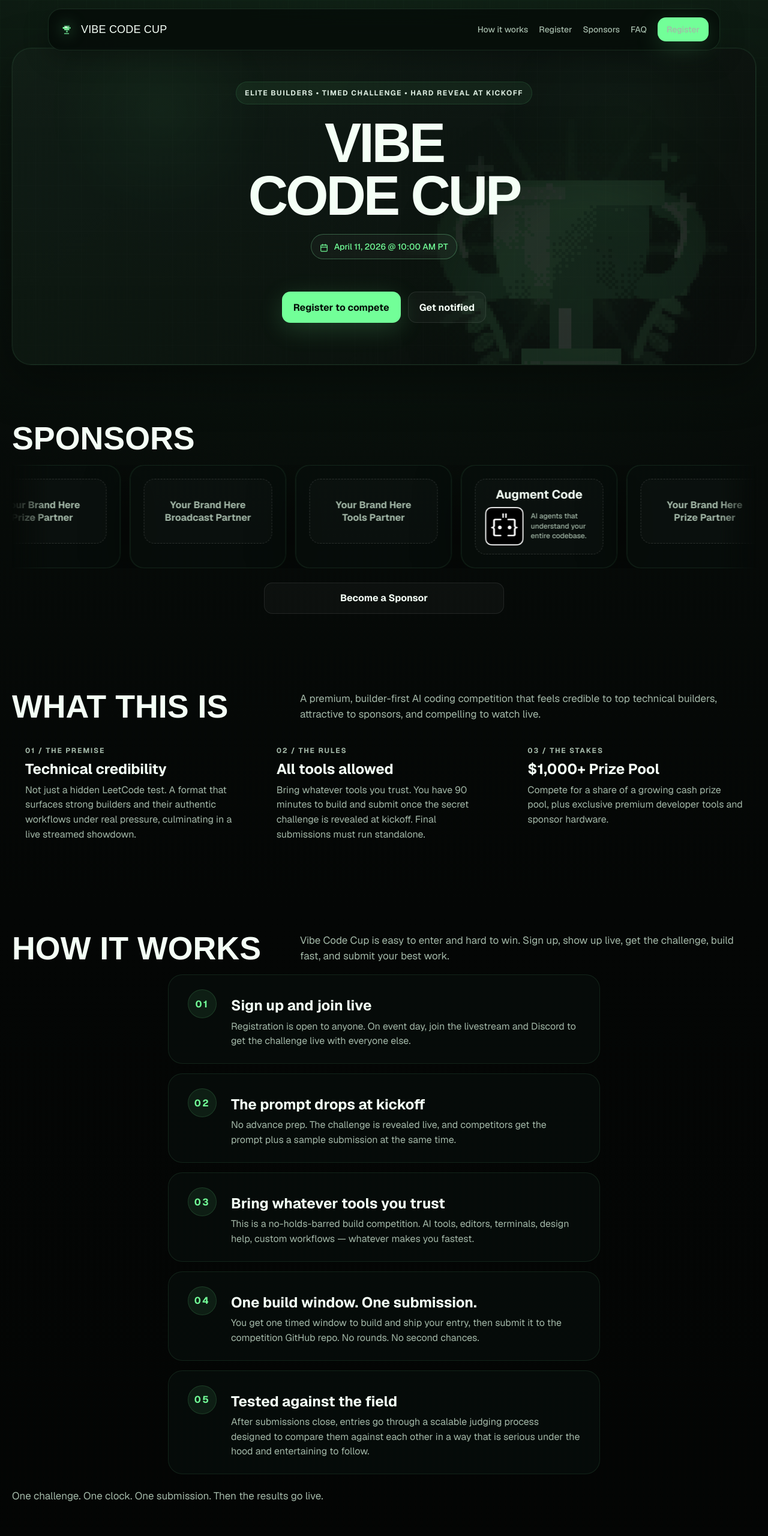
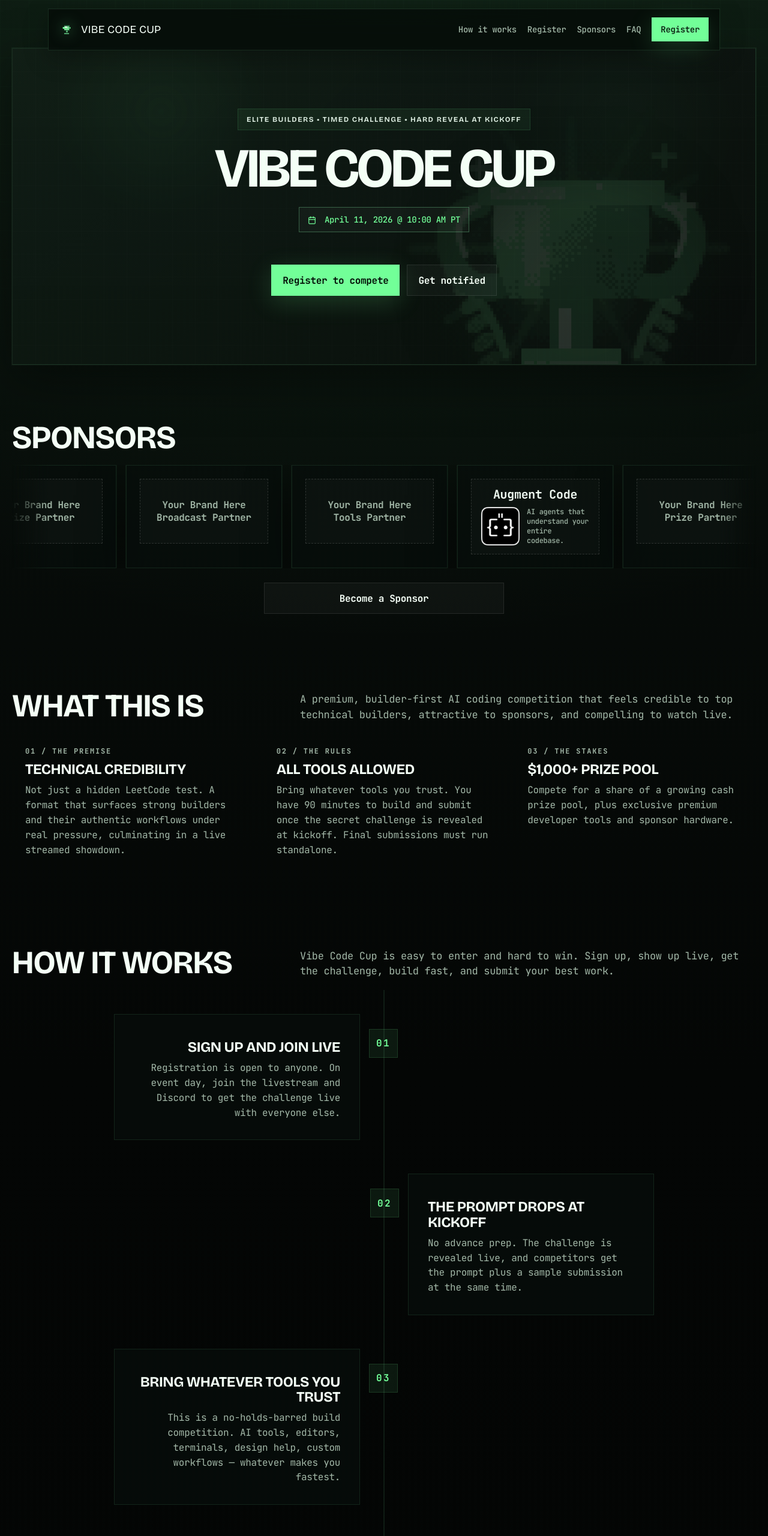
Before and after one commit to aj47/vibe-code-cup, a website: page public/index.html in a window 1280 px wide. Shown: the top 2560 px of the page at 60% size. Drawn offline with nearby package versions, Linux system fonts and the light colour scheme; a web font is replaced by a local one.

Commit message:
Apply frontend-design aesthetic overhaul and fix nav button text color

```diff
--- a/public/index.html
+++ b/public/index.html
@@ -22,9 +22,12 @@
   <link id="site-favicon" rel="icon" type="image/svg+xml" href="/favicon-trophy-phosphor.svg" />
   <link rel="preconnect" href="https://fonts.googleapis.com">
   <link rel="preconnect" href="https://fonts.gstatic.com" crossorigin>
-  <link href="https://fonts.googleapis.com/css2?family=Geist:wght@400;500;600;700;800&family=Raleway:wght@500;700&family=Special+Gothic+Expanded+One&display=swap" rel="stylesheet">
+  <link href="https://fonts.googleapis.com/css2?family=Bricolage+Grotesque:opsz,wght@12..96,200..800&family=JetBrains+Mono:wght@400;500;700&family=Raleway:wght@500;700&family=Special+Gothic+Expanded+One&display=swap" rel="stylesheet">
   <style>
     :root {
+      --font-mono: 'JetBrains Mono', monospace;
+      --font-display: 'Bricolage Grotesque', sans-serif;
+      --font-body: 'JetBrains Mono', monospace;
       --bg: #030403;
       --bg-soft: #0a120d;
       --panel: rgba(8, 14, 11, 0.74);
@@ -42,15 +45,21 @@
     }
 
     * { box-sizing: border-box; }
+    h1, h2, h3, h4, h5, h6, .eyebrow {
+      font-family: var(--font-display);
+      text-transform: uppercase;
+      letter-spacing: -0.02em;
+    }
     html { scroll-behavior: smooth; }
     body {
+      font-family: var(--font-body);
+      letter-spacing: -0.02em;
       margin: 0;
       min-height: 100vh;
       background:
         radial-gradient(circle at 50% -10%, rgba(63, 156, 89, 0.18), transparent 28%),
         linear-gradient(180deg, #09100c 0%, #040605 35%, #020302 100%);
       color: var(--text);
-      font-family: "Geist", Inter, system-ui, sans-serif;
       overflow-x: hidden;
     }
 
@@ -86,7 +95,7 @@
       margin: 0 auto;
       padding: 14px 18px;
       border: 1px solid rgba(139, 255, 176, 0.12);
-      border-radius: 22px;
+      border-radius: 0px;
       backdrop-filter: blur(18px);
       background: rgba(5, 10, 7, 0.74);
       box-shadow: 0 12px 40px rgba(0,0,0,0.28), inset 0 1px 0 rgba(255,255,255,0.03);
@@ -96,7 +105,7 @@
       display: flex;
       align-items: center;
       gap: 12px;
-      font-family: "Special Gothic Expanded One", sans-serif;
+      font-family: var(--font-display);
       font-size: 18px;
       letter-spacing: 0.01em;
       text-transform: uppercase;
@@ -127,12 +136,15 @@
 
     .nav a:hover { color: var(--text); }
 
+    .nav a.btn-primary { color: #041008; }
+    .nav a.btn-primary:hover { color: #041008; }
+
     .btn {
       display: inline-flex;
       align-items: center;
       justify-content: center;
       min-height: 52px;
-      border-radius: 14px;
+      border-radius: 0px;
       padding: 0 18px;
       text-decoration: none;
       font-weight: 700;
@@ -141,7 +153,10 @@
       cursor: pointer;
       text-align: center;
     }
-    .btn:hover { transform: translateY(-1px); }
+    .btn:hover {
+      transform: translate(-2px, -2px);
+      box-shadow: 4px 4px 0px rgba(114, 255, 152, 0.4);
+    }
     .btn-primary {
       background: var(--accent);
       color: #041008;
@@ -164,7 +179,7 @@
       position: relative;
       isolation: isolate;
       border: 1px solid var(--line);
-      border-radius: 32px;
+      border-radius: 0px;
       overflow: hidden;
       background:
         linear-gradient(180deg, rgba(255,255,255,0.02), rgba(255,255,255,0.01)),
@@ -202,7 +217,7 @@
       align-items: center;
       gap: 10px;
       padding: 10px 14px;
-      border-radius: 999px;
+      border-radius: 0px;
       background: rgba(114,255,152,0.06);
       border: 1px solid rgba(114,255,152,0.12);
       color: #d9e9dd;
@@ -215,7 +230,7 @@
     h1 {
       margin: 18px 0 12px;
       max-width: 980px;
-      font-family: "Special Gothic Expanded One", sans-serif;
+      font-family: var(--font-display);
       font-size: clamp(58px, 7vw, 104px);
       line-height: .93;
       letter-spacing: -0.02em;
@@ -225,7 +240,7 @@
     .lead {
       margin: 0;
       max-width: 620px;
-      font-family: "Raleway", sans-serif;
+      font-family: var(--font-body);
       font-size: clamp(19px, 1.9vw, 25px);
       line-height: 1.32;
       color: #d9e9dd;
@@ -240,7 +255,7 @@
 
     .pill {
       padding: 11px 14px;
-      border-radius: 999px;
+      border-radius: 0px;
       border: 1px solid rgba(255,255,255,0.08);
       background: rgba(255,255,255,0.03);
       color: var(--text);
@@ -270,7 +285,7 @@
     .panel {
       background: var(--panel);
       border: 1px solid var(--line);
-      border-radius: 24px;
+      border-radius: 0px;
       box-shadow: var(--shadow);
       backdrop-filter: blur(16px);
     }
@@ -298,7 +313,7 @@
 
     .stat {
       padding: 16px;
-      border-radius: 18px;
+      border-radius: 0px;
       background: rgba(255,255,255,0.025);
       border: 1px solid rgba(255,255,255,0.06);
     }
@@ -459,7 +474,7 @@
       position: absolute;
       inset: 10% 10% 10% 10%;
       aspect-ratio: 1;
-      border-radius: 32px;
+      border-radius: 0px;
       background:
         radial-gradient(circle at 50% 50%, rgba(114,255,152,0.16), transparent 56%),
         linear-gradient(180deg, rgba(255,255,255,0.03), rgba(255,255,255,0));
@@ -517,7 +532,7 @@
     .trophy-debug-chip {
       min-height: 28px;
       padding: 0 10px;
-      border-radius: 999px;
+      border-radius: 0px;
       display: inline-flex;
       align-items: center;
       justify-content: center;
@@ -554,7 +569,7 @@
       height: auto;
       aspect-ratio: 1;
       display: block;
-      border-radius: 14px;
+      border-radius: 0px;
       border: 1px solid rgba(114,255,152,0.14);
       background: linear-gradient(180deg, rgba(8,14,11,0.98), rgba(3,5,4,0.98));
       image-rendering: pixelated;
@@ -615,7 +630,7 @@
     input, textarea {
       width: 100%;
       border: 1px solid rgba(255,255,255,0.09);
-      border-radius: 14px;
+      border-radius: 0px;
       background: rgba(255,255,255,0.03);
       color: var(--text);
       padding: 14px 14px;
@@ -642,7 +657,7 @@
 
     .section h2 {
       margin: 0;
-      font-family: "Special Gothic Expanded One", sans-serif;
+      font-family: var(--font-display);
       font-size: clamp(28px, 4.2vw, 54px);
       line-height: .98;
       text-transform: uppercase;
@@ -662,70 +677,109 @@
       gap: 16px;
     }
 
-    .linear-flow {
+        .linear-flow {
       display: flex;
       flex-direction: column;
       gap: 16px;
-      max-width: 720px;
+      max-width: 900px;
       margin: 0 auto;
+      position: relative;
+      padding: 40px 0;
+    }
+
+    .linear-flow::before {
+      content: '';
+      position: absolute;
+      left: 50%;
+      top: 0;
+      bottom: 0;
+      width: 1px;
+      background: var(--line-strong);
+      transform: translateX(-50%);
     }
 
     .linear-flow .feature {
-      display: grid;
-      grid-template-columns: auto 1fr;
-      gap: 0 24px;
-      padding: 24px 32px;
+      width: calc(50% - 40px);
+      position: relative;
+      margin-bottom: 40px;
+      border-radius: 0;
+      display: block;
+      padding: 32px;
       background: var(--panel);
       border: 1px solid var(--line);
-      border-radius: 24px;
+    }
+
+    .linear-flow .feature:nth-child(odd) {
+      margin-left: 0;
+      margin-right: auto;
+      text-align: right;
+    }
+
+    .linear-flow .feature:nth-child(even) {
+      margin-left: auto;
+      margin-right: 0;
       text-align: left;
-      align-items: flex-start;
     }
 
     .linear-flow .section-label {
-      grid-column: 1;
-      grid-row: 1 / span 2;
-      margin-bottom: 0;
+      position: absolute;
+      top: 24px;
       width: 48px;
       height: 48px;
       display: flex;
       align-items: center;
       justify-content: center;
-      border-radius: 50%;
+      border-radius: 0;
       background: rgba(114,255,152,0.08);
       color: var(--accent);
       border: 1px solid rgba(114,255,152,0.14);
       font-size: 16px;
       font-weight: 700;
-      padding: 0;
+      margin: 0;
+    }
+
+    .linear-flow .feature:nth-child(odd) .section-label {
+      right: -64px;
+    }
+    .linear-flow .feature:nth-child(even) .section-label {
+      left: -64px;
     }
 
     .linear-flow h3 {
-      grid-column: 2;
+      font-size: 24px;
+      margin: 0 0 8px;
+    }
+    .linear-flow p {
       margin: 0;
-      font-size: 22px;
-      padding-top: 4px;
-    }
-
-    .linear-flow p {
-      grid-column: 2;
-      margin: 8px 0 0;
-    }
-
-    @media (max-width: 600px) {
+    }
+
+    @media (max-width: 768px) {
+      .linear-flow::before {
+        left: 24px;
+      }
       .linear-flow .feature {
-        padding: 24px;
-        gap: 0 16px;
+        width: calc(100% - 64px) !important;
+        margin-left: 64px !important;
+        margin-right: 0 !important;
+        text-align: left !important;
       }
-      .linear-flow .section-label {
-        width: 36px;
-        height: 36px;
-        font-size: 14px;
+      .linear-flow .feature:nth-child(odd) .section-label,
+      .linear-flow .feature:nth-child(even) .section-label {
+        left: -64px !important;
+        right: auto !important;
       }
     }
 
-    .feature, .faq, .sponsor-box {
+.feature, .faq, .sponsor-box {
       padding: 22px;
+      transition: all 0.2s ease;
+    }
+
+    .feature:hover, .faq:hover {
+      border-color: rgba(114, 255, 152, 0.4);
+      background: rgba(114, 255, 152, 0.02);
+      transform: translate(-2px, -2px);
+      box-shadow: 4px 4px 0px rgba(114, 255, 152, 0.2);
     }
 
     .feature h3, .faq h3 {
@@ -780,7 +834,7 @@
       align-items: center;
       justify-content: center;
       text-align: center;
-      border-radius: 18px;
+      border-radius: 0px;
       border: 1px dashed rgba(255,255,255,0.14);
       color: var(--muted);
       background: rgba(255,255,255,0.02);
@@ -861,13 +915,13 @@
     @media (max-width: 1060px) {
       .hero-grid, .grid-3 { grid-template-columns: 1fr; }
       .stats { grid-template-columns: repeat(3, 1fr); }
-      .hero-shell { border-radius: 24px; }
+      .hero-shell { border-radius: 0px; }
     }
 
     @media (max-width: 720px) {
       .container { width: min(var(--max), calc(100vw - 20px)); }
       .topbar { top: 10px; }
-      .topbar-inner { width: calc(100vw - 20px); padding: 12px 14px; border-radius: 18px; }
+      .topbar-inner { width: calc(100vw - 20px); padding: 12px 14px; border-radius: 0px; }
       .nav { display: none; }
       .hero-grid { min-height: calc(75svh - 108px); padding: 24px; }
       .hero-video-placeholder { opacity: .28; }
@@ -909,6 +963,16 @@
         transform: none;
       }
     }
+
+    .reveal {
+      opacity: 0;
+      transform: translateY(30px);
+      transition: all 0.8s cubic-bezier(0.16, 1, 0.3, 1);
+    }
+    .reveal.visible {
+      opacity: 1;
+      transform: translateY(0);
+    }
   </style>
 </head>
 <body>
@@ -974,7 +1038,7 @@
     </section>
 
     <section id="sponsors" class="section container">
-      <div class="section-head">
+      <div class="section-head reveal">
         <h2>Sponsors</h2>
       </div>
       <div class="sponsor-marquee">
@@ -1019,22 +1083,22 @@
     </section>
 
     <section class="section container">
-      <div class="section-head">
+      <div class="section-head reveal">
         <h2>What this is</h2>
         <p class="section-lead">A premium, builder-first AI coding competition that feels credible to top technical builders, attractive to sponsors, and compelling to watch live.</p>
       </div>
       <div class="grid-3">
-        <div class="feature">
+        <div class="feature reveal">
           <div class="section-label">01 / The Premise</div>
           <h3>Technical credibility</h3>
           <p>Not just a hidden LeetCode test. A format that surfaces strong builders and their authentic workflows under real pressure, culminating in a live streamed showdown.</p>
         </div>
-        <div class="feature">
+        <div class="feature reveal">
           <div class="section-label">02 / The Rules</div>
           <h3>All tools allowed</h3>
           <p>Bring whatever tools you trust. You have 90 minutes to build and submit once the secret challenge is revealed at kickoff. Final submissions must run standalone.</p>
         </div>
-        <div class="feature">
+        <div class="feature reveal">
           <div class="section-label">03 / The Stakes</div>
           <h3>$1,000+ Prize Pool</h3>
           <p>Compete for a share of a growing cash prize pool, plus exclusive premium developer tools and sponsor hardware.</p>
@@ -1043,59 +1107,59 @@
     </section>
 
     <section id="format" class="section container">
-      <div class="section-head">
+      <div class="section-head reveal">
         <h2>How it works</h2>
         <p class="section-lead">Vibe Code Cup is easy to enter and hard to win. Sign up, show up live, get the challenge, build fast, and submit your best work.</p>
       </div>
       <div class="linear-flow">
-        <div class="feature">
+        <div class="feature reveal">
           <div class="section-label">01</div>
           <h3>Sign up and join live</h3>
           <p>Registration is open to anyone. On event day, join the livestream and Discord to get the challenge live with everyone else.</p>
         </div>
-        <div class="feature">
+        <div class="feature reveal">
           <div class="section-label">02</div>
           <h3>The prompt drops at kickoff</h3>
           <p>No advance prep. The challenge is revealed live, and competitors get the prompt plus a sample submission at the same time.</p>
         </div>
-        <div class="feature">
+        <div class="feature reveal">
           <div class="section-label">03</div>
           <h3>Bring whatever tools you trust</h3>
           <p>This is a no-holds-barred build competition. AI tools, editors, terminals, design help, custom workflows — whatever makes you fastest.</p>
         </div>
-        <div class="feature">
+        <div class="feature reveal">
           <div class="section-label">04</div>
           <h3>One build window. One submission.</h3>
           <p>You get one timed window to build and ship your entry, then submit it to the competition GitHub repo. No rounds. No second chances.</p>
         </div>
-        <div class="feature">
+        <div class="feature reveal">
           <div class="section-label">05</div>
           <h3>Tested against the field</h3>
           <p>After submissions close, entries go through a scalable judging process designed to compare them against each other in a way that is serious under the hood and entertaining to follow.</p>
         </div>
       </div>
-      <div class="section-head" style="margin-top: 24px;">
+      <div class="section-head reveal" style="margin-top: 24px;">
         <p class="section-lead">One challenge. One clock. One submission. Then the results go live.</p>
       </div>
 
     </section>
 
     <section id="enter" class="section container">
-      <div class="section-head" style="justify-content: center; text-align: center; margin-bottom: 32px; flex-direction: column; align-items: center;">
+      <div class="section-head reveal" style="justify-content: center; text-align: center; margin-bottom: 32px; flex-direction: column; align-items: center;">
         <h2>Open Registration</h2>
         <p class="section-lead">Registration is fully open to builders everywhere. Anyone can join online, and we may also host an in-person event in San Francisco alongside it. Bring your tools, show your workflow, and build under pressure.</p>
       </div>
 
       <div class="grid-3" style="margin-bottom: 32px;">
-        <div class="feature panel" style="background: transparent; border-color: transparent; text-align: center;">
+        <div class="feature panel reveal" style="background: transparent; border-color: transparent; text-align: center;">
           <h3 style="font-size: 20px; color: var(--text);">Clear workflows</h3>
           <p style="font-size: 15px;">We want to see how you build, debug, and ship when the clock is ticking.</p>
         </div>
-        <div class="feature panel" style="background: transparent; border-color: transparent; text-align: center;">
+        <div class="feature panel reveal" style="background: transparent; border-color: transparent; text-align: center;">
           <h3 style="font-size: 20px; color: var(--text);">Interesting tool stacks</h3>
           <p style="font-size: 15px;">Cursor, Windsurf, pure Vim, or something custom. Use what makes you fastest.</p>
         </div>
-        <div class="feature panel" style="background: transparent; border-color: transparent; text-align: center;">
+        <div class="feature panel reveal" style="background: transparent; border-color: transparent; text-align: center;">
           <h3 style="font-size: 20px; color: var(--text);">Ship-ready taste</h3>
           <p style="font-size: 15px;">It has to work, but it also has to look good. We index high on execution quality.</p>
         </div>
@@ -1109,22 +1173,22 @@
     </section>
 
     <section id="watch" class="section container">
-      <div class="section-head" style="justify-content: center; text-align: center; margin-bottom: 32px; flex-direction: column; align-items: center;">
+      <div class="section-head reveal" style="justify-content: center; text-align: center; margin-bottom: 32px; flex-direction: column; align-items: center;">
         <h2>For viewers</h2>
         <p class="section-lead">Watch the challenge drop, the leaderboard move, and the top entries fight for the win.</p>
       </div>
       <div class="grid-3" style="margin-bottom: 32px;">
-        <div class="feature panel" style="background: transparent; border-color: transparent; text-align: center;">
+        <div class="feature panel reveal" style="background: transparent; border-color: transparent; text-align: center;">
           <div class="section-label">Watch</div>
           <h3 style="font-size: 20px; color: var(--text);">Challenge reveal</h3>
           <p style="font-size: 15px;">The moment everyone sees the problem for the first time.</p>
         </div>
-        <div class="feature panel" style="background: transparent; border-color: transparent; text-align: center;">
+        <div class="feature panel reveal" style="background: transparent; border-color: transparent; text-align: center;">
           <div class="section-label">Watch</div>
           <h3 style="font-size: 20px; color: var(--text);">Workflow on display</h3>
           <p style="font-size: 15px;">See what workflows and tools are actually effective, and what the future of competitive coding looks like with AI.</p>
         </div>
-        <div class="feature panel" style="background: transparent; border-color: transparent; text-align: center;">
+        <div class="feature panel reveal" style="background: transparent; border-color: transparent; text-align: center;">
           <div class="section-label">Watch</div>
           <h3 style="font-size: 20px; color: var(--text);">Final showdown</h3>
           <p style="font-size: 15px;">Entertaining live results, post-match analysis, and athlete interviews with the top builders.</p>
@@ -1144,24 +1208,24 @@
 
 
     <section id="faq" class="section container">
-      <div class="section-head">
+      <div class="section-head reveal">
         <h2>Quick answers</h2>
         <p class="section-lead">Simple enough for the audience. Serious enough for the builders.</p>
       </div>
       <div class="grid-3">
-        <div class="faq">
+        <div class="faq reveal">
           <h3>How do I enter?</h3>
           <p>Sign up in advance, then join the livestream and Discord on event day when the challenge goes live.</p>
         </div>
-        <div class="faq">
+        <div class="faq reveal">
           <h3>What happens during the competition?</h3>
           <p>The challenge is revealed live, competitors get the prompt plus a sample submission, and everyone builds against the same clock.</p>
         </div>
-        <div class="faq">
+        <div class="faq reveal">
           <h3>How am I judged?</h3>
           <p>Entries go through a scalable judging process that compares submissions against the field. More details will be shared closer to the event.</p>
         </div>
-        <div class="faq">
+        <div class="faq reveal">
           <h3>Are there rounds?</h3>
           <p>No. The first Vibe Code Cup is one challenge, one build window, and one submission.</p>
         </div>
@@ -1172,6 +1236,16 @@
   <footer class="footer container">Vibe Code Cup • premium builder competition</footer>
   <script>
     document.addEventListener('DOMContentLoaded', () => {
+    const observer = new IntersectionObserver((entries) => {
+      entries.forEach(entry => {
+        if (entry.isIntersecting) {
+          entry.target.classList.add('visible');
+          observer.unobserve(entry.target);
+        }
+      });
+    }, { threshold: 0.1, rootMargin: '0px 0px -50px 0px' });
+    document.querySelectorAll('.reveal').forEach(el => observer.observe(el));
+
       const trophyRuntimeKey = '__vccTrophyHeroRuntime';
       if (window[trophyRuntimeKey]?.initialized) return;
       window[trophyRuntimeKey] = { initialized: true };
```
